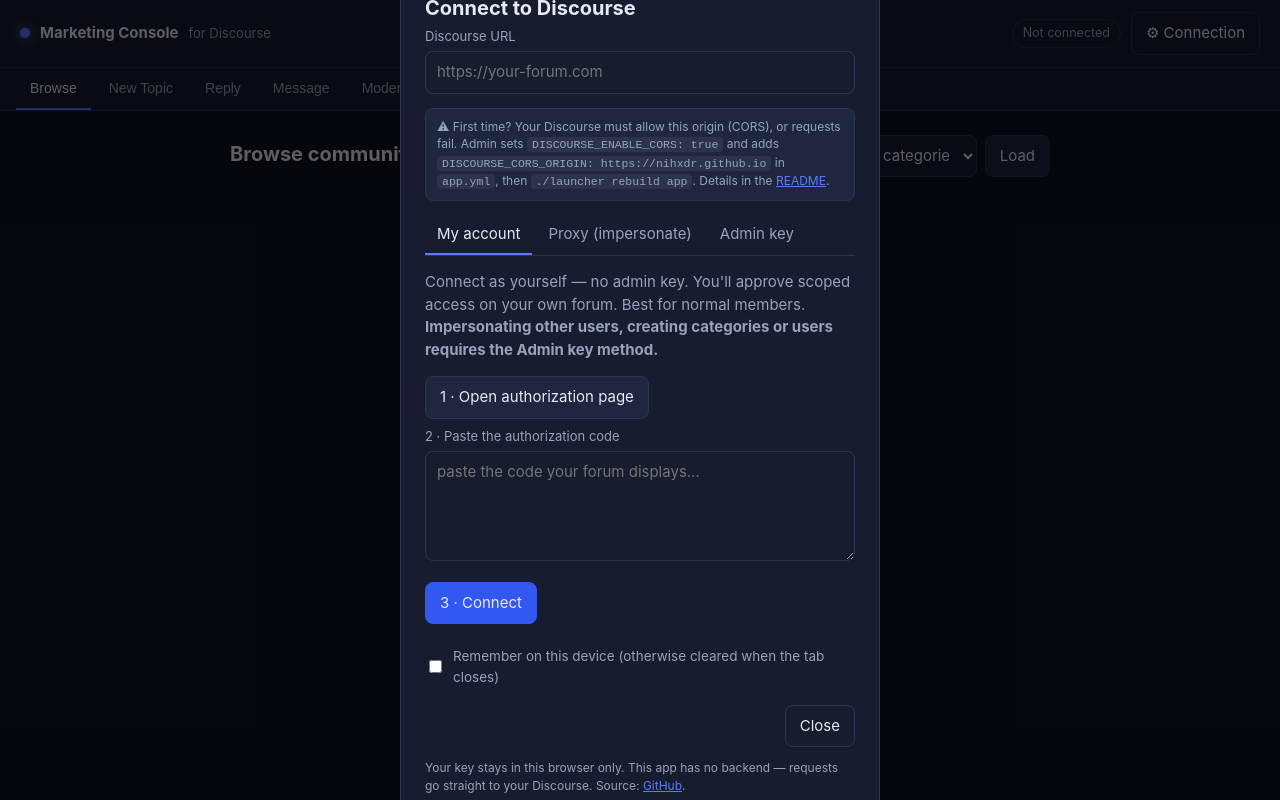
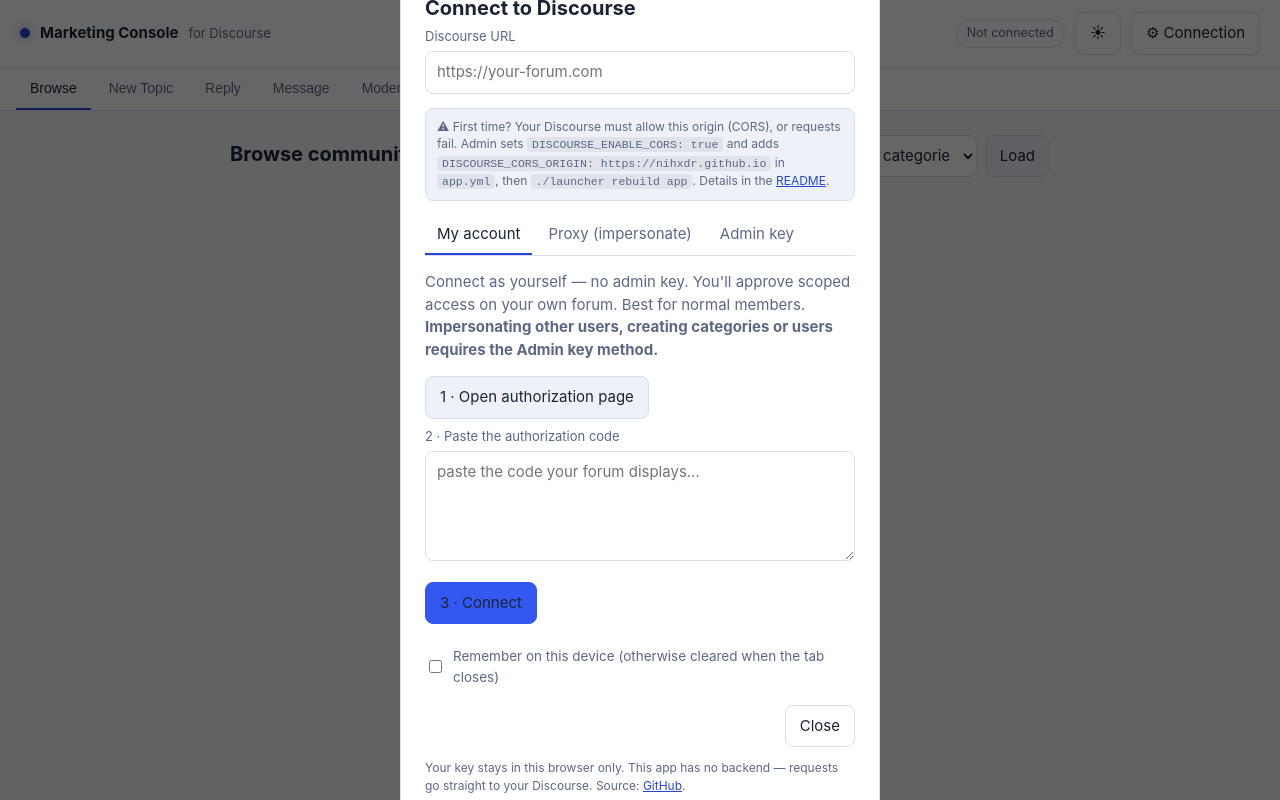
Before and after one commit to nihxdr/discourse-marketing-console, a plain HTML site: page app/index.html in a window 1280 px wide. Drawn offline with Linux system fonts and the light colour scheme.

Commit message:
Add light theme with persisted toggle (default light)

```diff
--- a/app/app.js
+++ b/app/app.js
@@ -445,9 +445,20 @@
   document.querySelectorAll('.method').forEach((p) => p.classList.toggle('active', p.id === 'method-' + m));
 }
 
+// ─── theme ─────────────────────────────────────────────────────────────
+function applyTheme(t) {
+  document.documentElement.dataset.theme = t;
+  localStorage.setItem('dmc_theme', t);
+  const b = $('themeToggle');
+  if (b) b.textContent = t === 'light' ? '☀' : '🌙';
+}
+
 // ─── wire up ───────────────────────────────────────────────────────────
 function init() {
   loadCfg();
+  applyTheme(localStorage.getItem('dmc_theme') || 'light');
+  $('themeToggle').addEventListener('click', () =>
+    applyTheme(document.documentElement.dataset.theme === 'light' ? 'dark' : 'light'));
 
   document.querySelectorAll('.tab').forEach((t) =>
     t.addEventListener('click', () => switchTab(t.dataset.tab)));
--- a/app/index.html
+++ b/app/index.html
@@ -18,6 +18,7 @@
     <div class="topbar-right">
       <span id="roleBadge" class="pill pill-muted" hidden></span>
       <span id="connStatus" class="pill pill-muted">Not connected</span>
+      <button id="themeToggle" class="btn btn-ghost" title="Toggle light/dark">🌙</button>
       <button id="openSettings" class="btn btn-ghost">⚙ Connection</button>
     </div>
   </header>
--- a/app/styles.css
+++ b/app/styles.css
@@ -11,6 +11,23 @@
   --ok: #2bb673;
   --radius: 10px;
 }
+
+:root[data-theme="light"] {
+  --bg: #f4f6fa;
+  --panel: #ffffff;
+  --panel-2: #eef1f7;
+  --line: #d9dfea;
+  --text: #1b2435;
+  --muted: #5d6884;
+  --primary: #3358F2;
+  --primary-2: #2746d6;
+  --danger: #d22d32;
+  --ok: #1f9d57;
+}
+:root[data-theme="light"] .brand .dot { box-shadow: 0 0 10px rgba(51,88,242,.5); }
+:root[data-theme="light"] .callout code,
+:root[data-theme="light"] .tiny code { background: rgba(0,0,0,.06); }
+:root[data-theme="light"] .toast { box-shadow: 0 8px 30px rgba(20,30,60,.18); }
 
 * { box-sizing: border-box; }
 [hidden] { display: none !important; }  /* beat class display rules (.modal-backdrop, .actbar) */
```
Also changed, not shown: worker/.wrangler/cache/wrangler-account.json (added).
